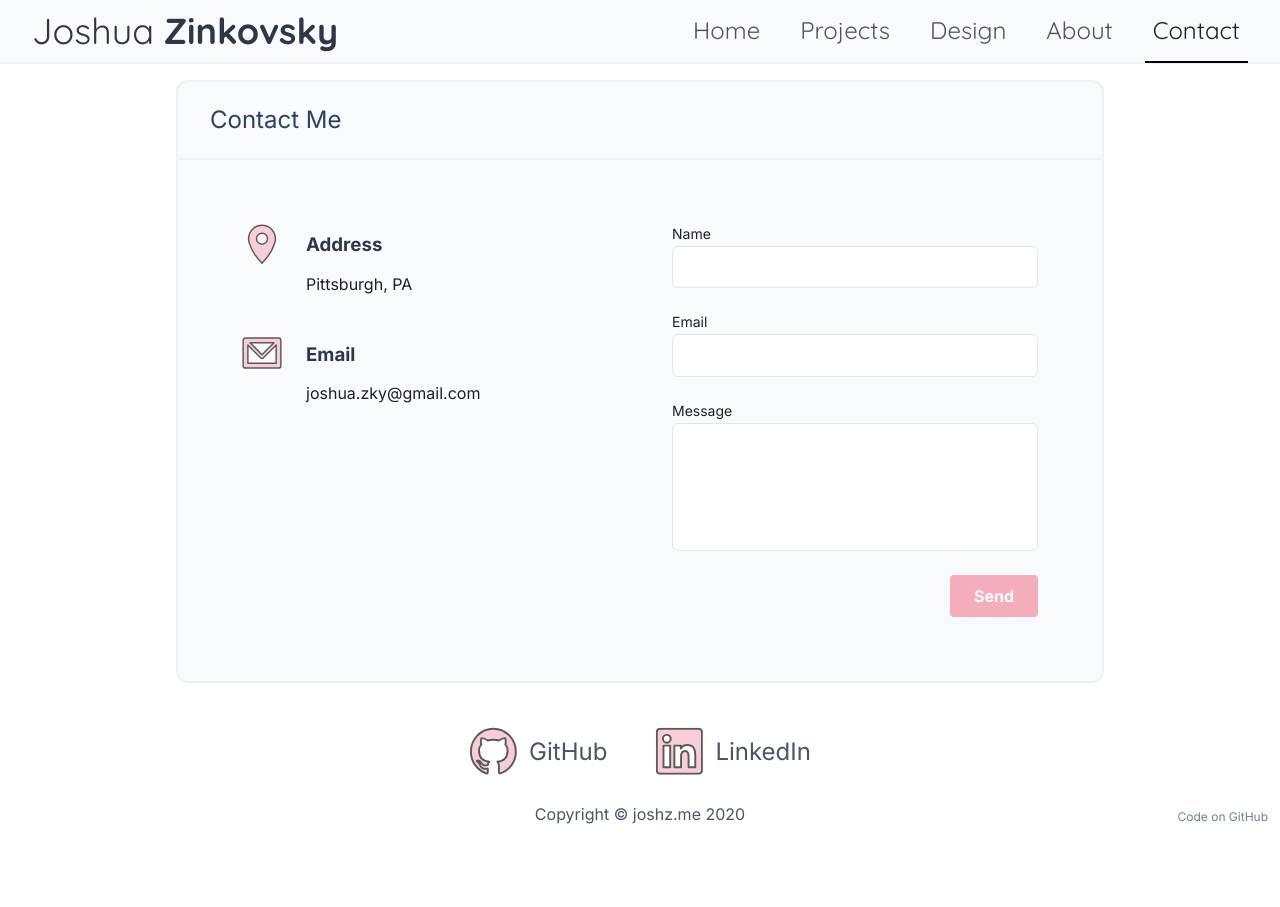
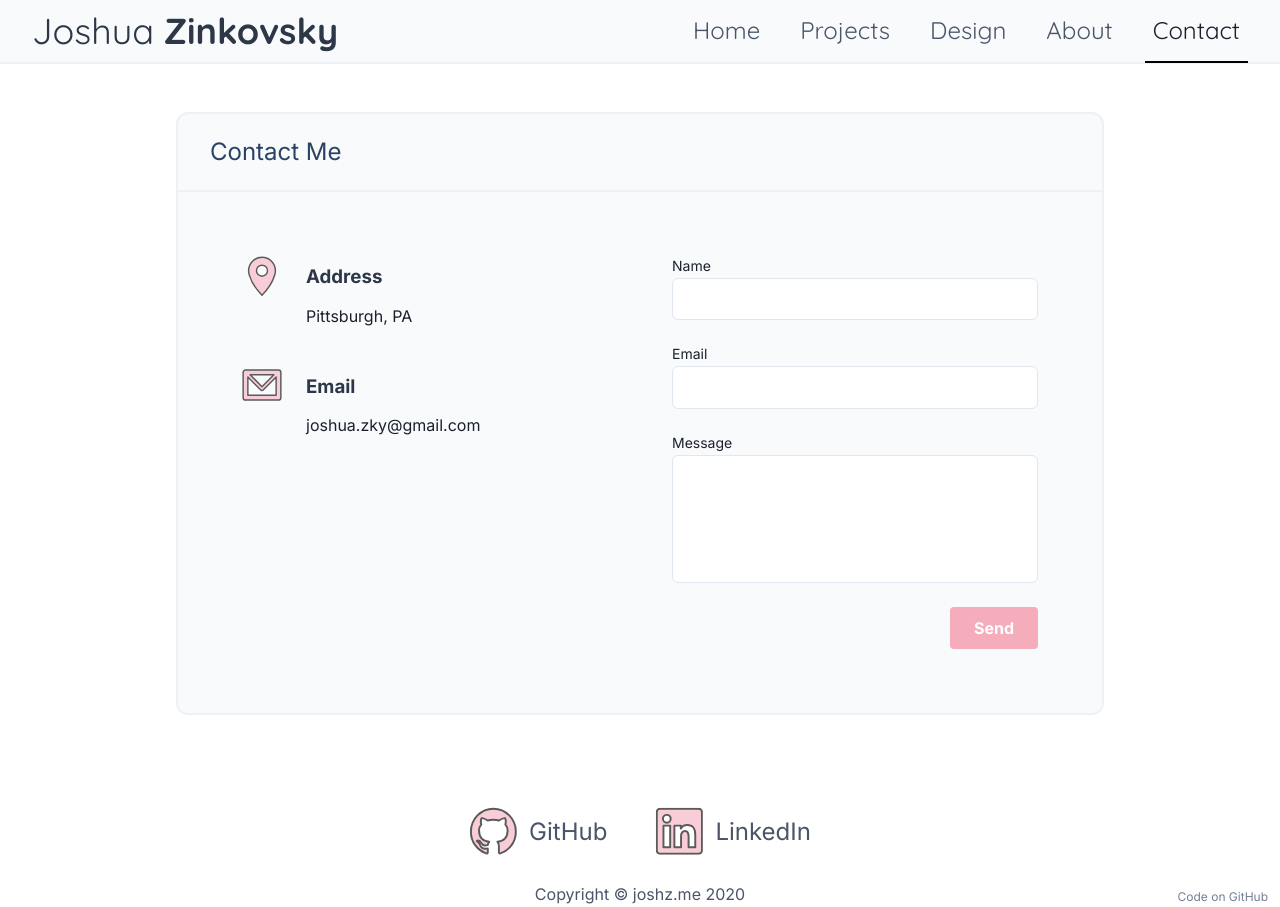
Before and after one commit to Josh961/Personal-Website, an Angular app: page /contact in a window 1280 px wide. Before the commit the page ends 827 px from the top, so only its background shows below. Built offline with nearby package versions, Linux system fonts and the light colour scheme.

Commit message:
Add top and bottom margin to container

```diff
--- a/src/styles/layout/_container.scss
+++ b/src/styles/layout/_container.scss
@@ -1,6 +1,6 @@
 .container {
   padding: $sm-4;
-  margin: 0 auto;
+  margin: $md-2 auto $md-3 auto;
   width: 100%;
   max-width: $xl-5;
 }
```
